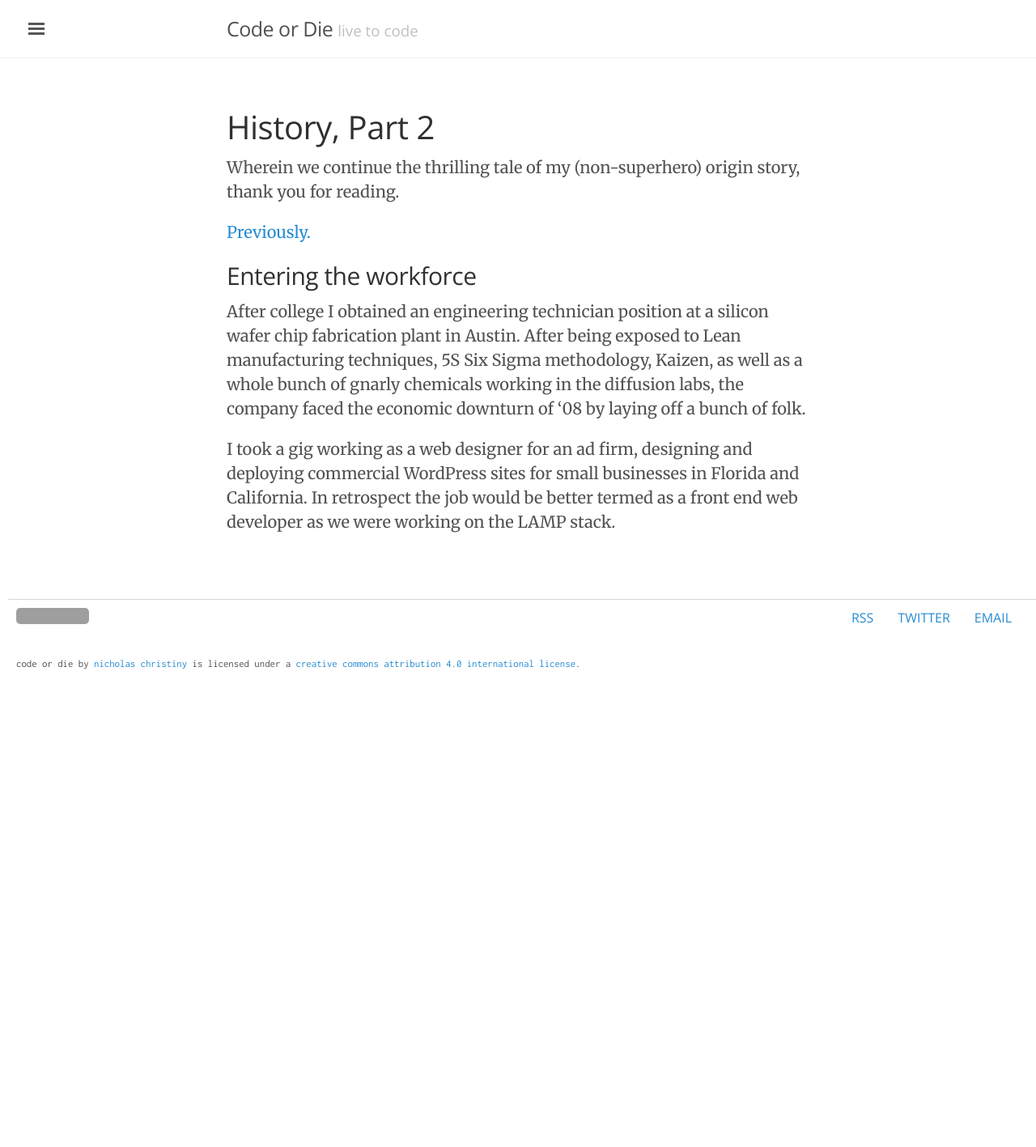
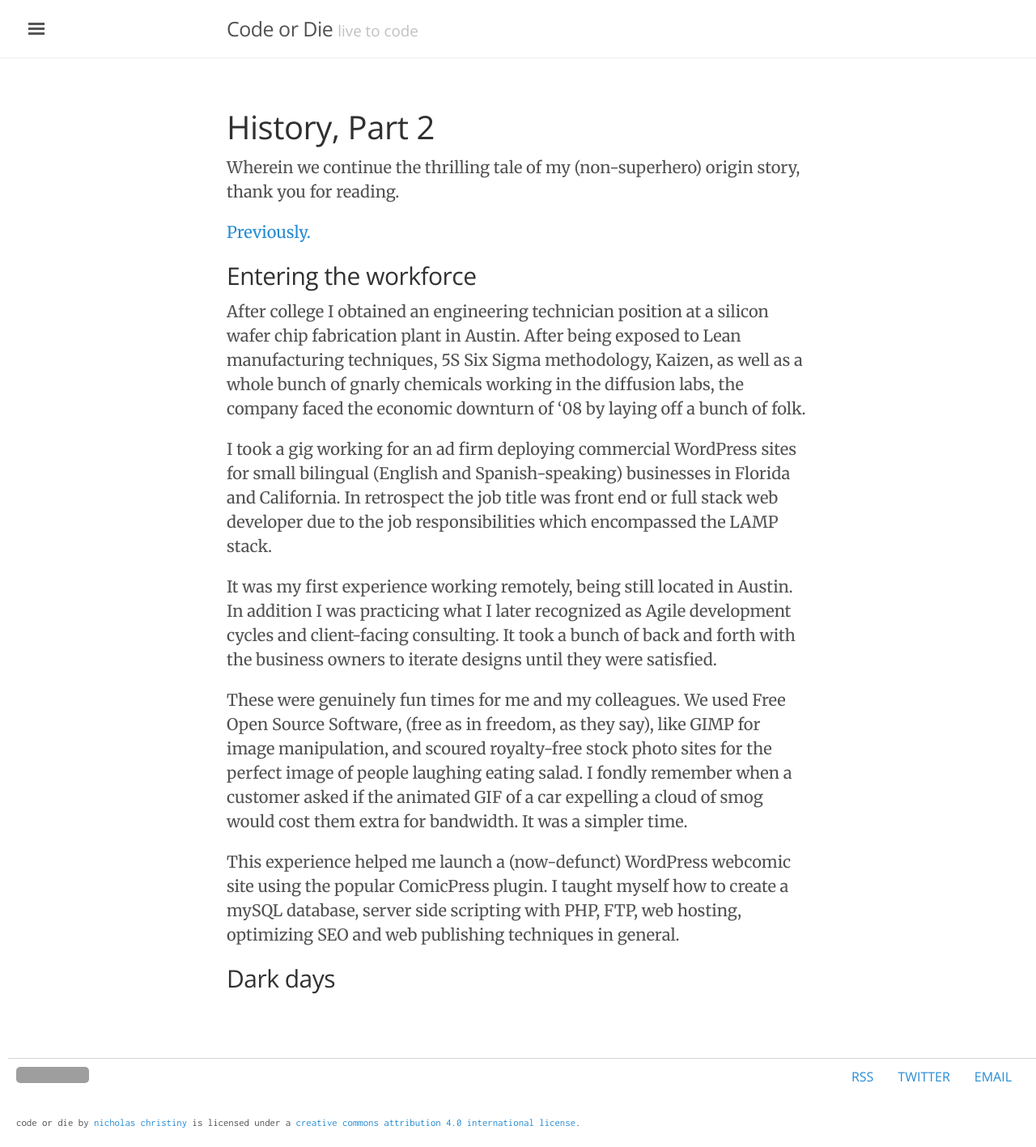
Before and after one commit to nchristiny/nchristiny.github.io, a Jekyll site: the page built from history/part2/index.md, in a window 1280 px wide. Shown: the whole page at 81% size. Built offline with Jekyll 4.4.1, drawn with Linux system fonts in a browser that asks for light colours; nearby versions of some CDN libraries; comment, search, counter and statistics services are not loaded; grey boxes are pictures that could not be loaded.

Commit message:
Finish section edit

```diff
--- a/history/part2/index.md
+++ b/history/part2/index.md
@@ -9,4 +9,12 @@ Wherein we continue the thrilling tale of my (non-superhero) origin story, thank
 ## Entering the workforce
 After college I obtained an engineering technician position at a silicon wafer chip fabrication plant in Austin. After being exposed to Lean manufacturing techniques, 5S Six Sigma methodology, Kaizen, as well as a whole bunch of gnarly chemicals working in the diffusion labs, the company faced the economic downturn of '08 by laying off a bunch of folk.
 
-I took a gig working as a web designer for an ad firm, designing and deploying commercial WordPress sites for small businesses in Florida and California. In retrospect the job would be better termed as a front end web developer as we were working on the LAMP stack.
+I took a gig working for an ad firm deploying commercial WordPress sites for small bilingual (English and Spanish-speaking) businesses in Florida and California. In retrospect the job title was front end or full stack web developer due to the job responsibilities which encompassed the LAMP stack.
+
+It was my first experience working remotely, being still located in Austin. In addition I was practicing what I later recognized as Agile development cycles and client-facing consulting. It took a bunch of back and forth with the business owners to iterate designs until they were satisfied.
+
+These were genuinely fun times for me and my colleagues. We used Free Open Source Software, (free as in freedom, as they say), like GIMP for image manipulation, and scoured royalty-free stock photo sites for the perfect image of people laughing eating salad. I fondly remember when a customer asked if the animated GIF of a car expelling a cloud of smog would cost them extra for bandwidth. It was a simpler time.
+
+This experience helped me launch a (now-defunct) WordPress webcomic site using the popular ComicPress plugin. I taught myself how to create a mySQL database, server side scripting with PHP, FTP, web hosting, optimizing SEO and web publishing techniques in general.
+
+## Dark days
```
